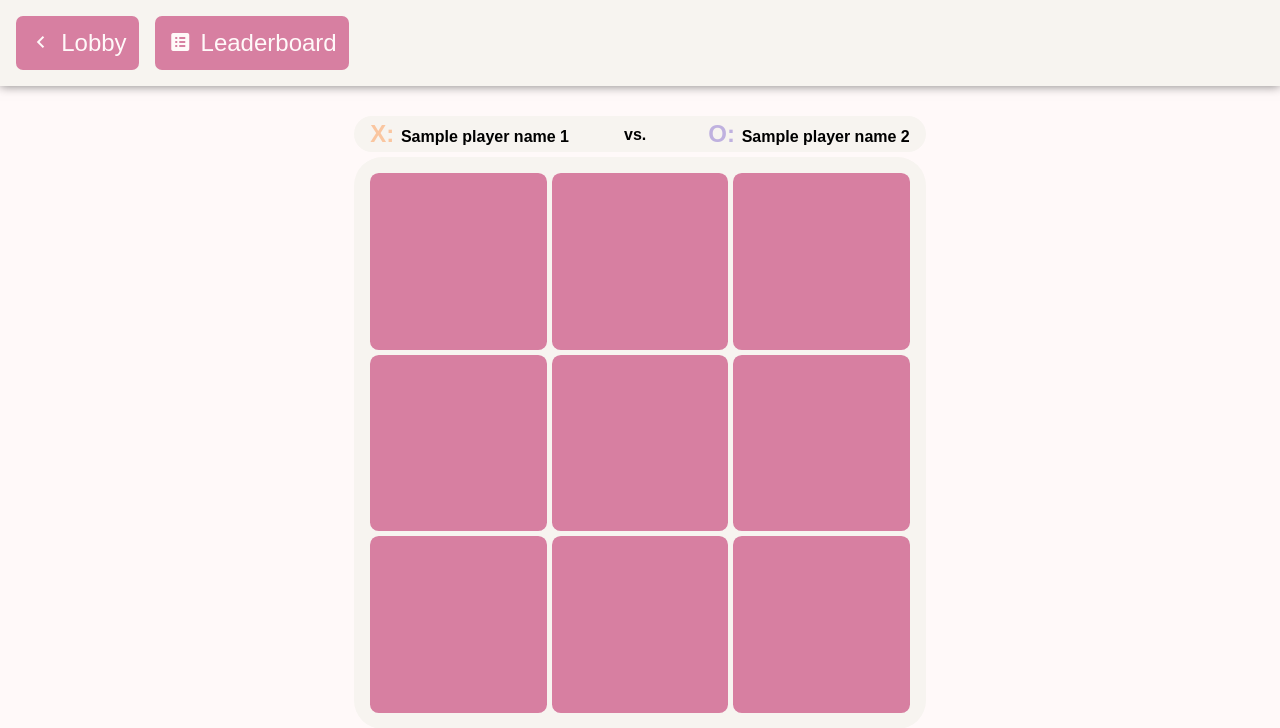
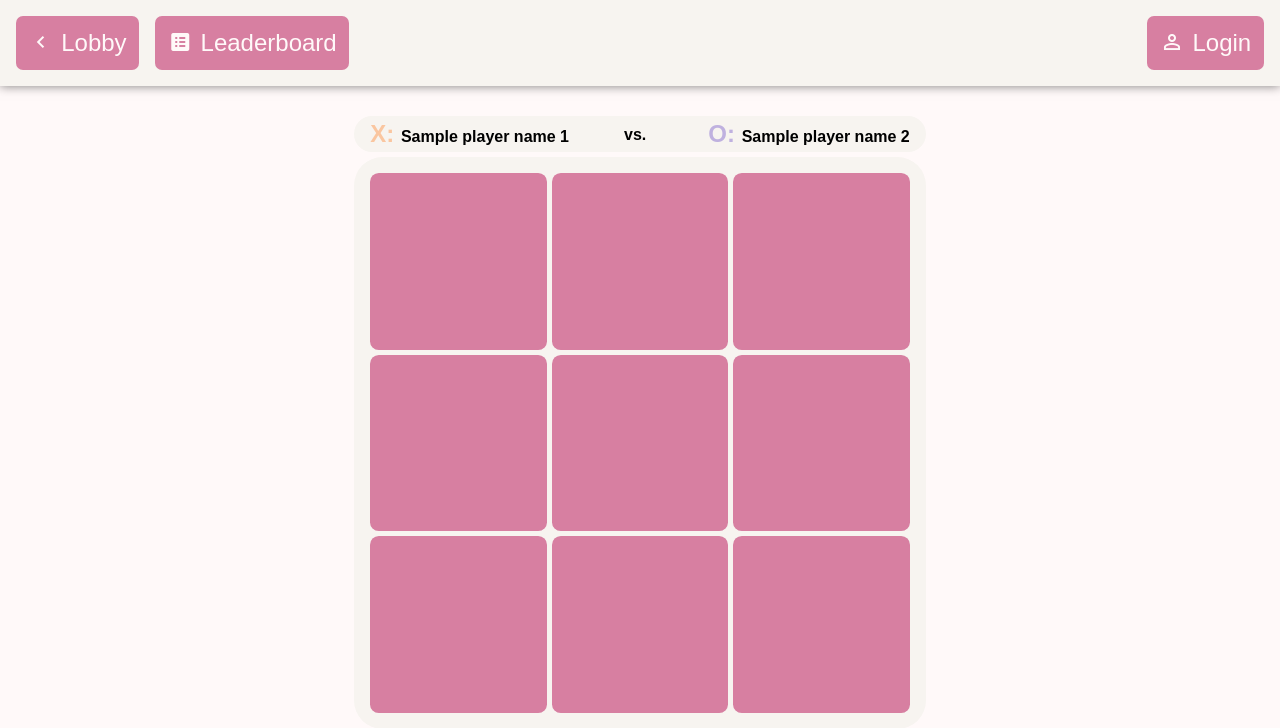
Before and after one commit to Unbekannt28/tic-tac-toe, a Flask app: template templates/tictactoe_game.html in a window 1280 px wide. Shown: the top 728 px of the page. Run offline with Flask 3, Linux system fonts and the light colour scheme; the template is opened without the code that fills it: most values are stand-ins (such as "Sample title", 1, 10 or a date in 2020).

Commit message:
FIxed display error in html

```diff
--- a/templates/tictactoe_game.html
+++ b/templates/tictactoe_game.html
@@ -51,7 +51,7 @@
             </button>
         </div>
         <div class="right-section">
-            {% if session["logged_in"] %}line-height: 1;
+            {% if session["logged_in"] %}
                 <div class="icon-text-display">
                     <span class="mdi mdi-account"></span>
                     <p class="icon-text-display">{{session["username"]}}</p>
@@ -79,7 +79,10 @@
                 <a href="login/end_session" class="icon-text-button">
                     <span class="mdi mdi-logout"></span>
                     <p>Logout</p>
-                </a>    width: calc(min(5%, 5cqmin) * 16);tline"></span>
+                </a>
+            {% else %}
+                <a href="login" class="icon-text-button">
+                    <span class="mdi mdi-account-outline"></span>
                     <p>Login</p>
                 </a>
             {% endif %}
```
